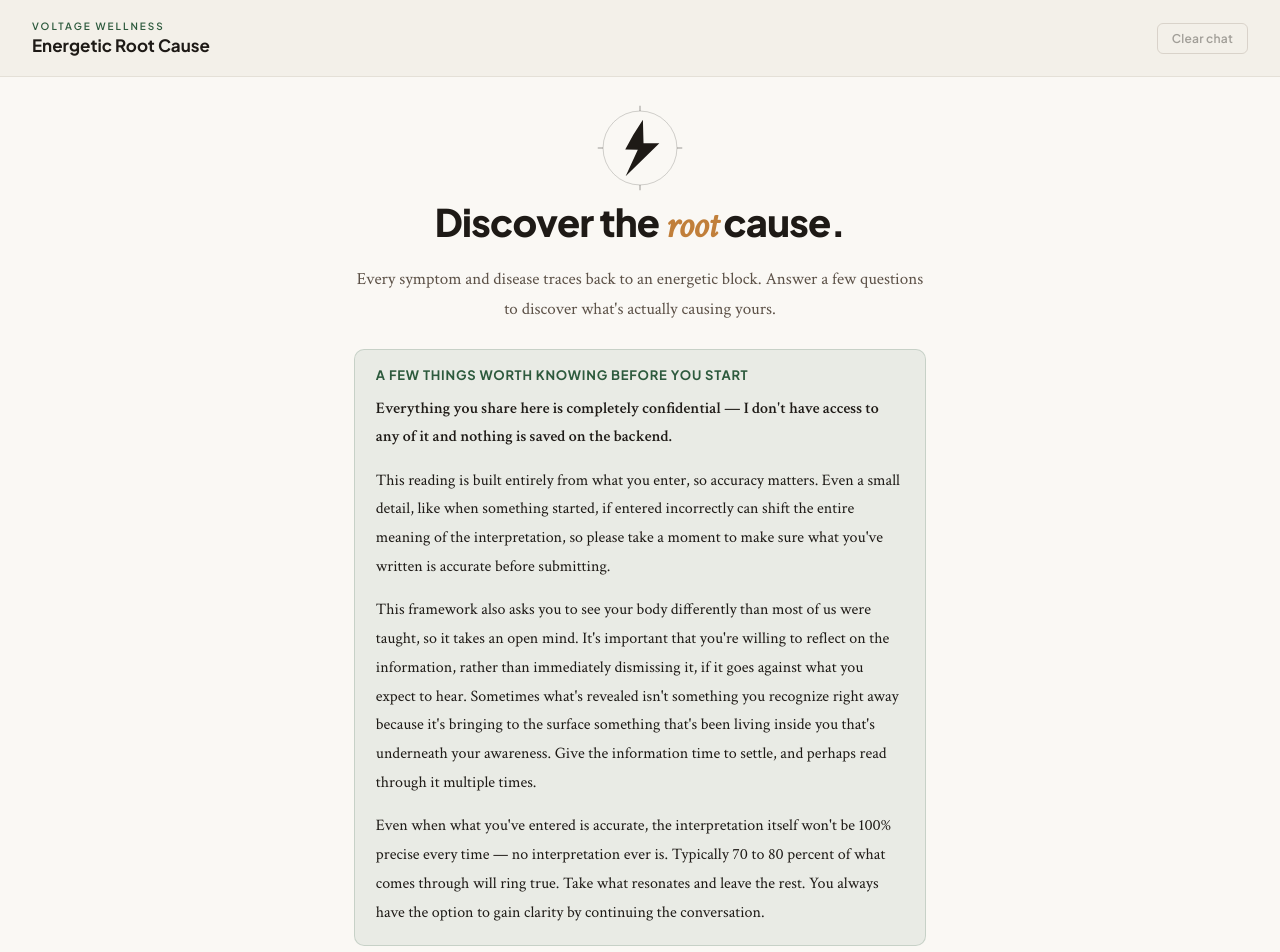
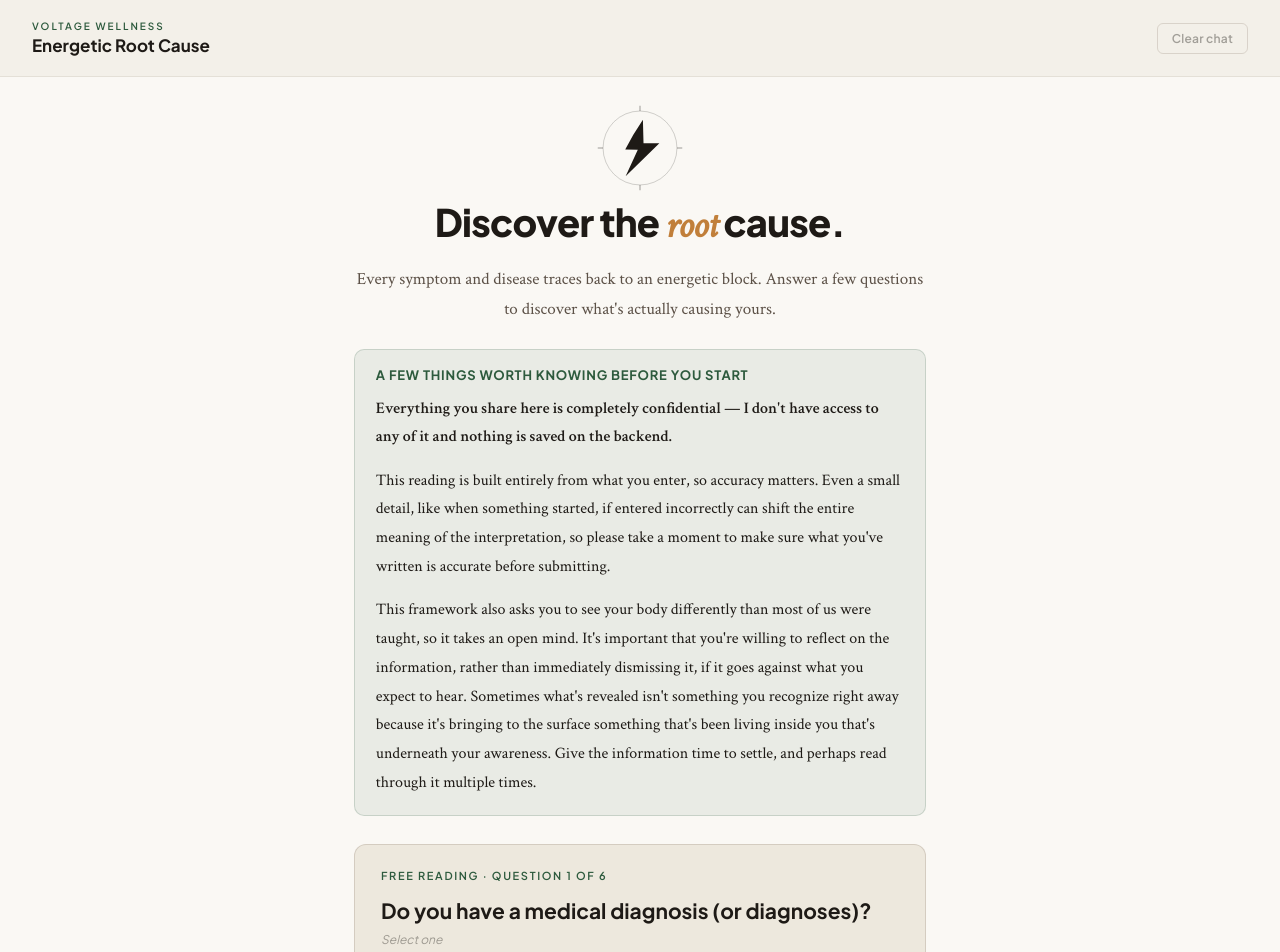
Before and after one commit to zborchers/bast-interpreter, a React (Vite) app: page / in a window 1280 px wide. Shown: the top 952 px of the page. Built offline with nearby package versions, Linux system fonts and the light colour scheme.

Commit message:
Update BASTInterpreter.jsx

```diff
--- a/src/BASTInterpreter.jsx
+++ b/src/BASTInterpreter.jsx
@@ -1394,9 +1394,6 @@ export default function BASTInterpreter() {
               <div style={{ fontSize: "16px", color: c.textPrimary, lineHeight: 1.8, fontFamily: SERIF, marginTop: "0.9rem" }}>
                 This framework also asks you to see your body differently than most of us were taught, so it takes an open mind. It's important that you're willing to reflect on the information, rather than immediately dismissing it, if it goes against what you expect to hear. Sometimes what's revealed isn't something you recognize right away because it's bringing to the surface something that's been living inside you that's underneath your awareness. Give the information time to settle, and perhaps read through it multiple times.
               </div>
-              <div style={{ fontSize: "16px", color: c.textPrimary, lineHeight: 1.8, fontFamily: SERIF, marginTop: "0.9rem" }}>
-                Even when what you've entered is accurate, the interpretation itself won't be 100% precise every time — no interpretation ever is. Typically 70 to 80 percent of what comes through will ring true. Take what resonates and leave the rest. You always have the option to gain clarity by continuing the conversation.
-              </div>
             </div>
           </div>
         )}
```
